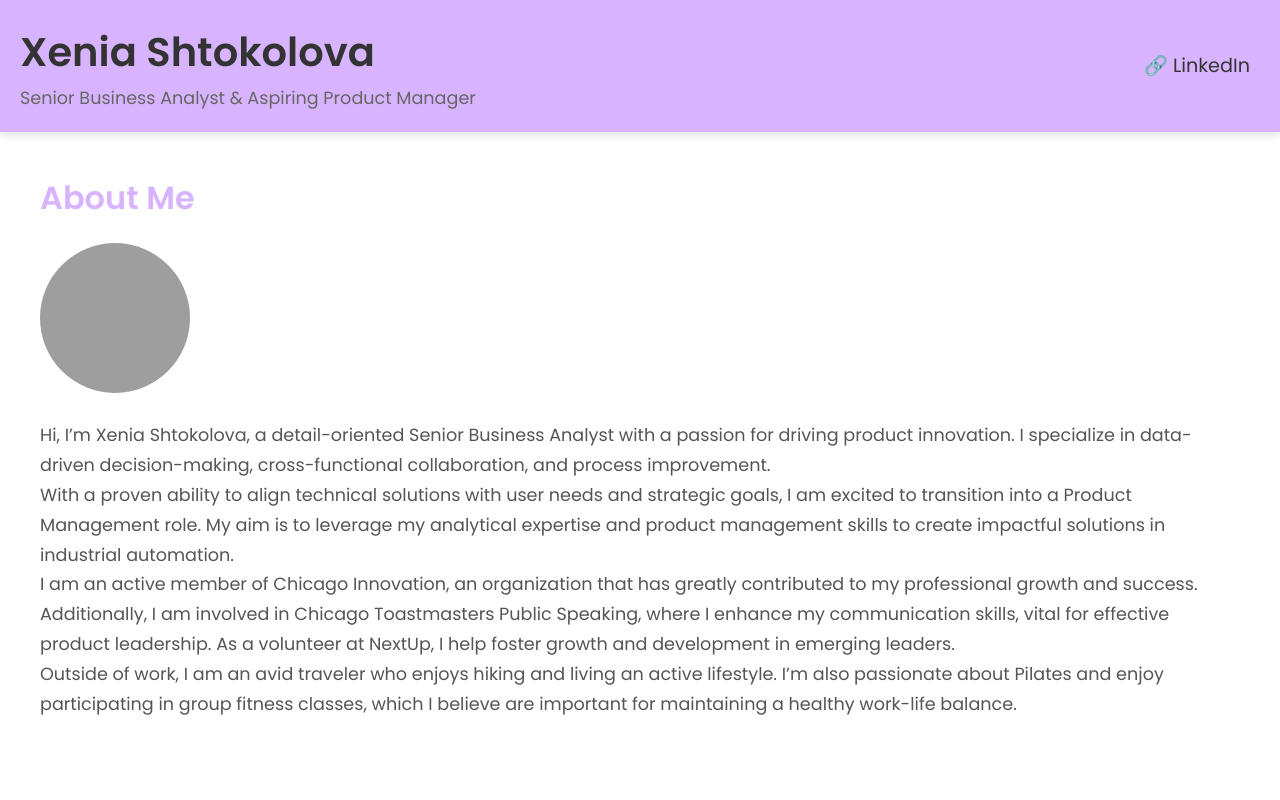
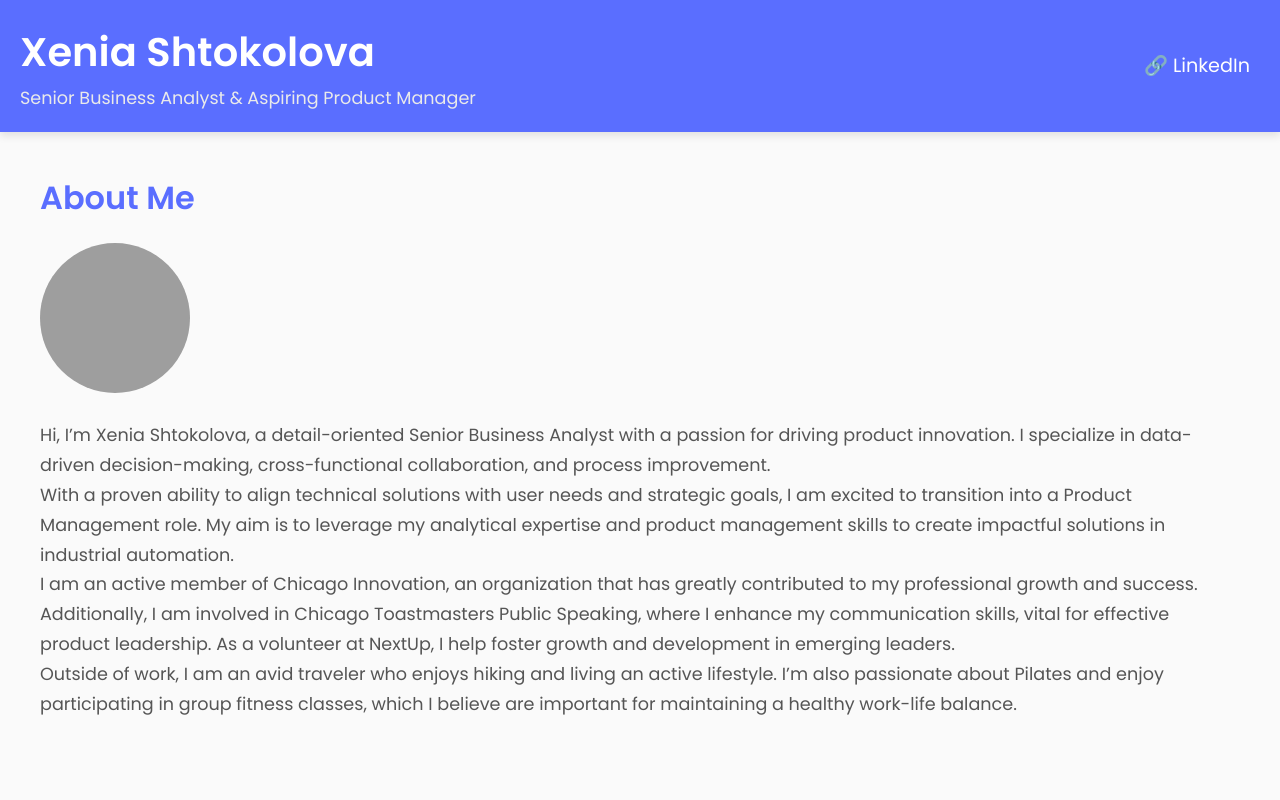
Before and after one commit to xeniashtok/xeniashtok.github.io, a plain HTML site: page index.html in a window 1280 px wide. Shown: the top 800 px of the page. Drawn offline with Linux system fonts and the light colour scheme; grey boxes are pictures that could not be loaded.

Commit message:
Update index.html

```diff
--- a/index.html
+++ b/index.html
@@ -17,14 +17,16 @@
         /* Body styling with a modern, cool font */
         body {
             font-family: 'Poppins', sans-serif;
-            background-color: #FFFFFF; /* White background */
-            color: #333;
+            background-color: #FAFAFA; /* Light grey background */
+            color: #333; /* Dark grey text for readability */
             line-height: 1.6;
+            padding: 0;
+            margin: 0;
         }
 
         header {
-            background-color: #D8B4FF; /* Soft Lavender */
-            color: #333;
+            background-color: #5A6EFF; /* Soft blue/purple accent color */
+            color: #FFFFFF; /* White text */
             padding: 20px;
             display: flex;
             justify-content: space-between;
@@ -42,12 +44,12 @@
 
         header p {
             font-size: 1.1em;
-            color: #666;
+            color: #EAEAEA; /* Light grey text for subtitle */
         }
 
         .contact-info a {
             text-decoration: none;
-            color: #333;
+            color: #FFFFFF;
             font-size: 1.2em;
             margin-left: 20px;
             padding: 10px;
@@ -56,7 +58,7 @@
         }
 
         .contact-info a:hover {
-            background-color: #BB8AE4; /* Soft purple hover effect */
+            background-color: #6D9AE1; /* Light blue hover effect */
         }
 
         section {
@@ -83,7 +85,7 @@
         }
 
         .about h2, .skills h2 {
-            color: #D8B4FF;
+            color: #5A6EFF; /* Soft blue/purple color for headings */
             margin-bottom: 20px;
             font-size: 2em;
             font-weight: 600; /* Bold section headings */
@@ -91,11 +93,10 @@
 
         .about p {
             font-size: 1.1em;
-            color: #555;
+            color: #555; /* Slightly lighter text for paragraphs */
             line-height: 1.7;
         }
 
-        /* Making the skill categories bold */
         .skills ul {
             list-style: none;
             padding: 0;
@@ -113,7 +114,7 @@
         footer {
             text-align: center;
             padding: 20px;
-            background-color: #333;
+            background-color: #333; /* Dark footer background */
             color: white;
             font-size: 1em;
         }
@@ -153,7 +154,7 @@
 
 <section class="skills">
     <h2>Skills</h2>
-    <img src="skills.png" alt="Skills" style="width: 90px; height: 70px; margin-bottom: 20px;">
+    <img src="skils.png" alt="Skills" style="width: 90px; height: 70px; margin-bottom: 20px;">
     <ul>
         <li><strong>Product Management Tools:</strong> Jira, Confluence, Figma, Visio</li>
         <li><strong>Technical Skills:</strong> SQL, Python, Hue Impala, Tableau, Qlik Sense, Power BI, Google Cloud Platform (GCP), BigQuery, Elastic, Google Data Studio, Looker</li>
```
